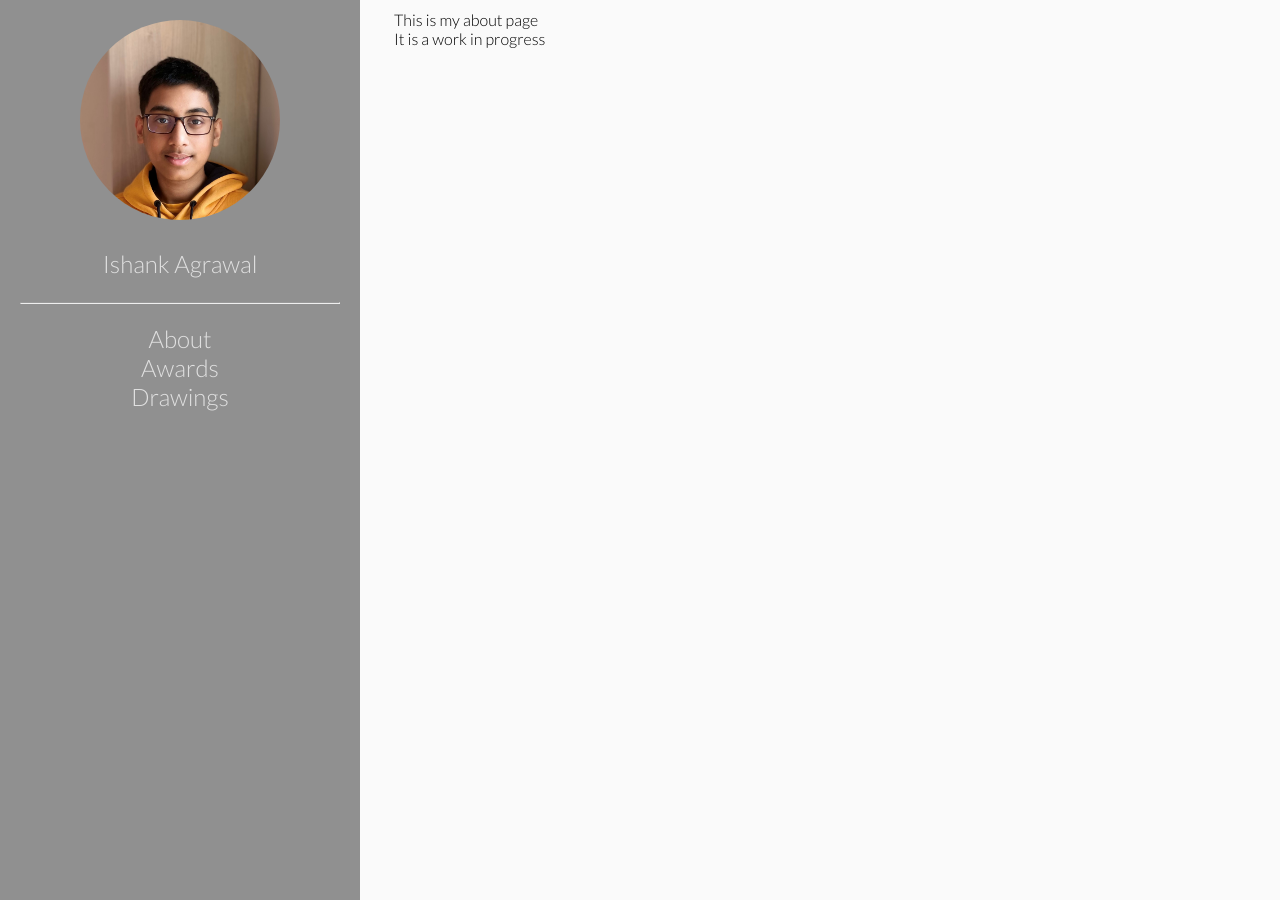
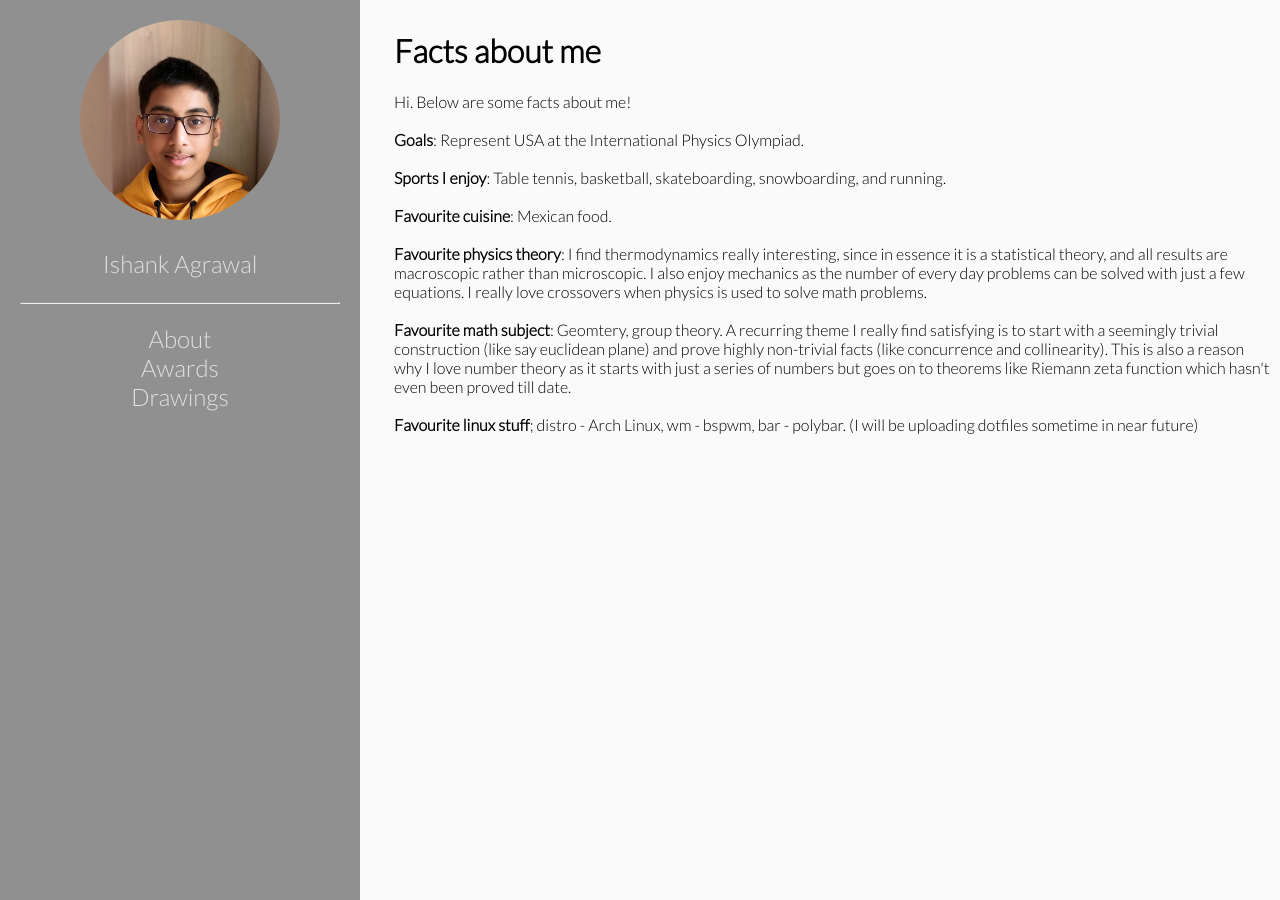
Before and after one commit to mathletema/mathletema.github.io, a Jekyll site: the page built from about.html, in a window 1280 px wide. Built offline with Jekyll 4.4.1, drawn with Linux system fonts in a browser that asks for light colours.

Commit message:
Worked on about.html

```diff
--- a/about.html
+++ b/about.html
@@ -3,6 +3,23 @@ layout: default
 title: About
 ---
 
-This is my about page
-<br>
-It is a work in progress
+<h1>Facts about me</h1>
+Hi. Below are some facts about me!
+<br> <br>
+<b>Goals</b>: Represent USA at the International Physics Olympiad.
+<br>  <br>
+<b>Sports I enjoy</b>: Table tennis, basketball, skateboarding, snowboarding, and running.
+<br> <br>
+<b>Favourite cuisine</b>: Mexican food.
+<br> <br>
+<b>Favourite physics theory</b>: I find thermodynamics really interesting, since in essence it is a statistical theory, and all results are
+macroscopic rather than microscopic. I also enjoy mechanics as the number of every day problems can be solved
+with just a few equations. I really love crossovers when physics is used to solve math problems.
+<br> <br>
+<b>Favourite math subject</b>: Geomtery, group theory. A recurring theme I really find satisfying is to
+start with a seemingly trivial construction (like say euclidean plane) and prove highly non-trivial facts (like concurrence
+and collinearity). This is also a reason why I love number theory as it starts with just a series of numbers but goes
+on to theorems like Riemann zeta function which hasn't even been proved till date.
+<br> <br>
+<b>Favourite linux stuff</b>; distro - Arch Linux, wm - bspwm, bar - polybar. (I will be uploading dotfiles
+sometime in near future)
```
Also changed, not shown: 2 other files.
